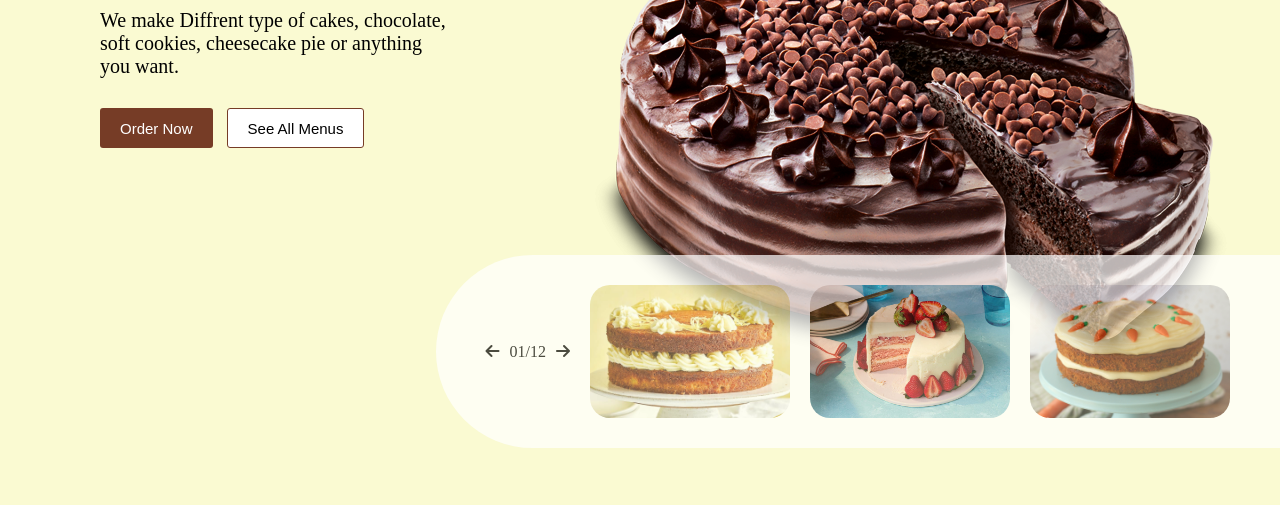
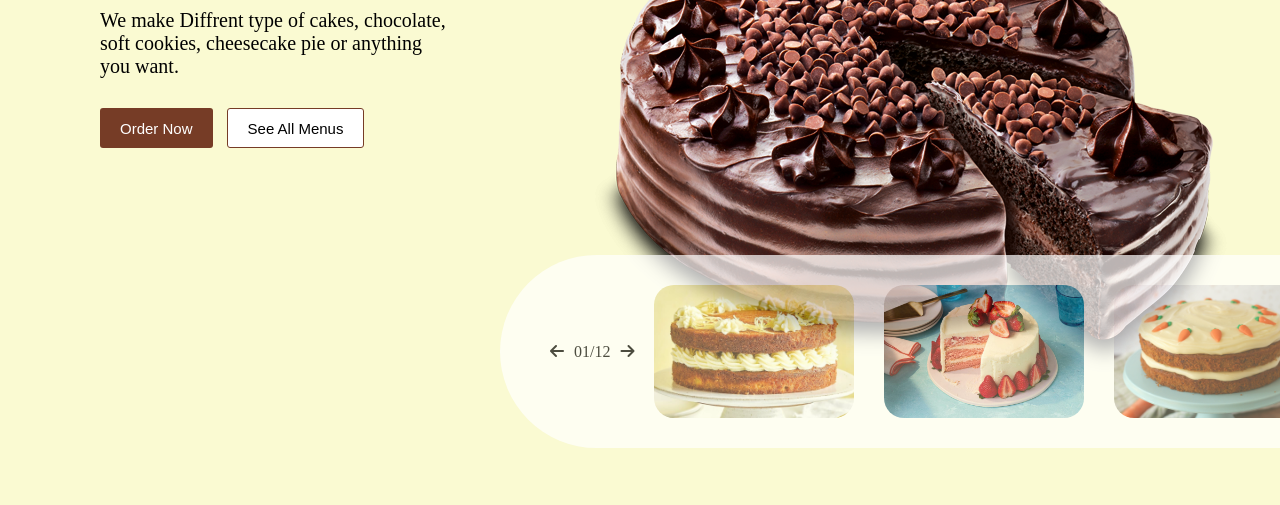
Before and after one commit to Diegoms0595/chocobrat-bakery-website, a plain HTML site: page index.html in a window 1280 px wide. Shown: the part 295-800 px from the top of the page. Drawn offline with Linux system fonts and the light colour scheme.

Commit message:
Update top-card images

```diff
--- a/index.html
+++ b/index.html
@@ -48,15 +48,20 @@
             <div id="top-message-2">
                 <article>Here's our best creations that everyone loves. Lightness and<br>sweetness of the cake make you want more and more. Start<br>from cake, bread and other creations.</article>
             </div>
-            <div id="top-images">
+            <div id="top-image-container">
                 <div id="top-images-paging">
                     <i class="fa-solid fa-arrow-left"></i>
                     <p>01/12</p>
                     <i class="fa-solid fa-arrow-right"></i>
                 </div>
-                <img src="images/cake1.jpg" alt="Cake">
-                <img src="images/cake2.jpg" alt="Cake">
-                <img src="images/cake3.jpg" alt="Cake">
+                <div id="top-image">
+                    <img src="images/cake1.jpg" alt="Cake">
+                    <img src="images/cake2.jpg" alt="Cake">
+                    <img src="images/cake3.jpg" alt="Cake">
+                    <img src="images/cake3.jpg" alt="Cake">
+                    <img src="images/cake3.jpg" alt="Cake">
+                    <img src="images/cake3.jpg" alt="Cake">
+                </div>
             </div>
         </section>
         <section id="second-container">
--- a/main.css
+++ b/main.css
@@ -112,22 +112,29 @@ header #logo {
     align-content: center;
 }
 
-#top-images {
+#top-image-container {
     position: absolute;
     top: 550px;
     right: 0;
+    width: 780px;
     z-index: 2;
     display: flex;
     align-items: center;
     gap: 20px;
-    padding: 30px 50px;
+    padding: 30px 0 30px 50px;
     background-color: white;
     opacity: 0.7;
     border-top-left-radius: 100px;
     border-bottom-left-radius: 100px;
 }
 
-#top-images img {
+#top-image {
+    display: flex;
+    overflow-x: auto;
+    gap: 30px;
+}
+
+#top-image img {
     width: 200px;
     opacity: 1;
     border-radius: 20px;
```
